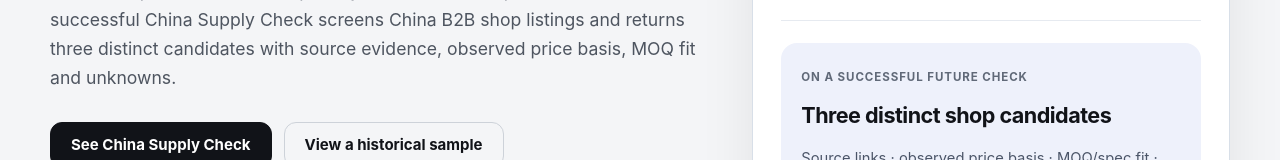
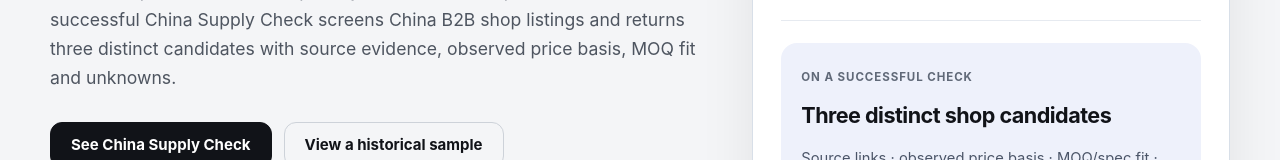
Before and after one commit to kiddhu/seekapi-public, a Next.js app: page / in a window 1280 px wide. Shown: the part 412-572 px from the top of the page. Built offline with nearby package versions, Linux system fonts and the light colour scheme.

Commit message:
Publisher paid-live copy: components/growth-home.tsx

```diff
--- a/components/growth-home.tsx
+++ b/components/growth-home.tsx
@@ -35,7 +35,7 @@ function BriefIllustration({ variant }: { variant: HomepageVariant }) {
       <p className="growth-small">304/M6 appear in the listing title; not a confirmed price for 500 pieces.</p>
       <Link className="text-link" href="/china-supply-check/sample">Inspect original source and limits</Link>
     </div> : <div className="growth-result">
-      <span className="growth-label">On a successful future check</span>
+      <span className="growth-label">On a successful check</span>
       <strong>Three distinct shop candidates</strong>
       <p>Source links · observed price basis · MOQ/spec fit · exclusions · UNKNOWNs</p>
       <p className="growth-small">Fewer qualify? The report states the shortage. It does not pad the shortlist.</p>
```
